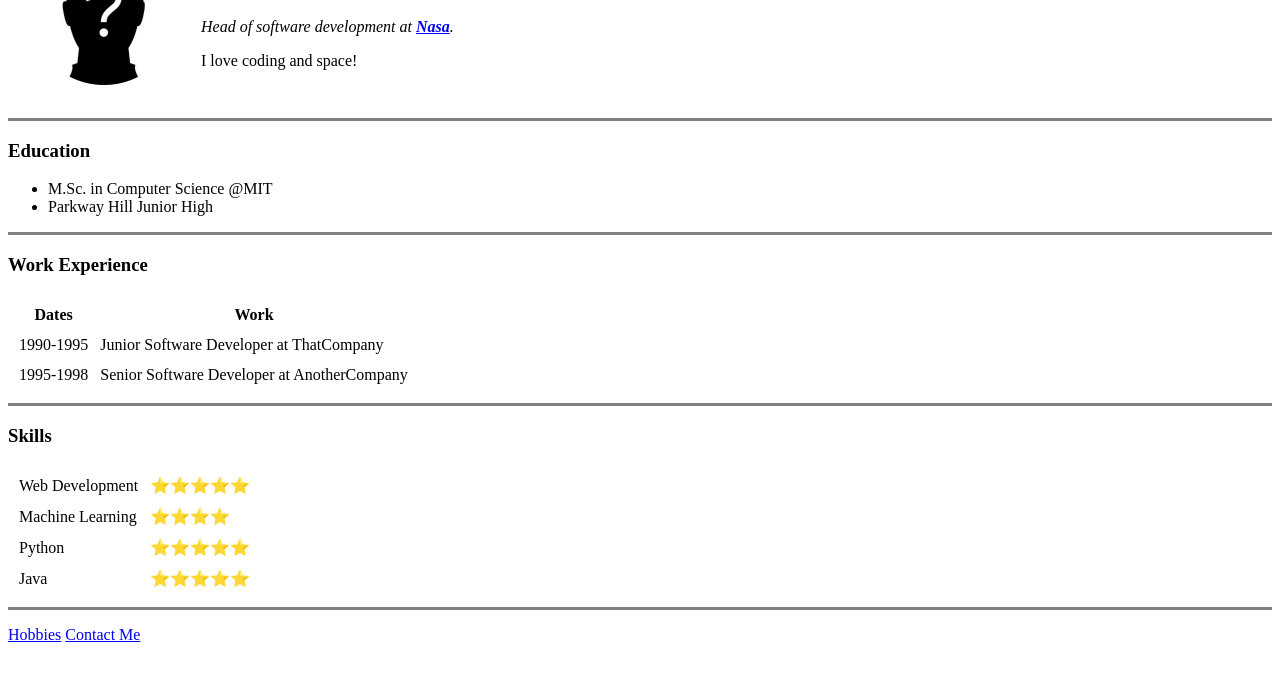
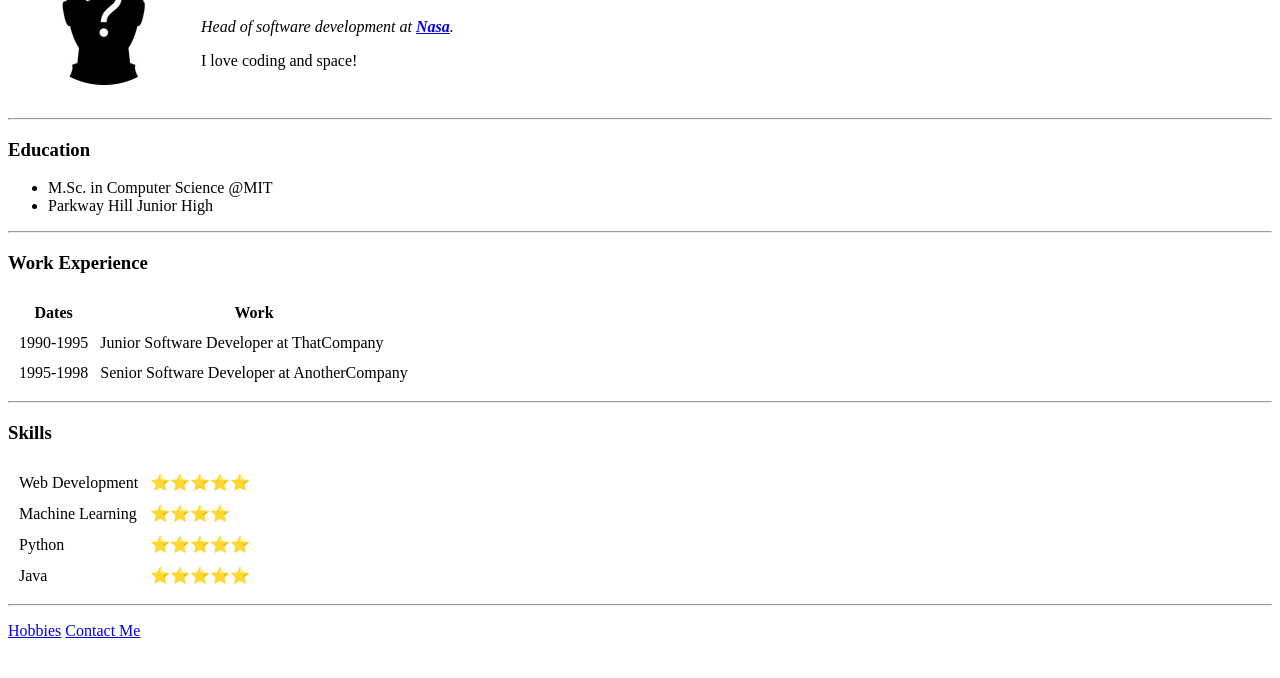
Before and after one commit to lofidream/cv, a plain HTML site: page index.html in a window 1280 px wide. Shown: the part 94-772 px from the top of the page. Drawn offline with Linux system fonts and the light colour scheme.

Commit message:
Add files via upload

```diff
--- a/index.html
+++ b/index.html
@@ -3,7 +3,9 @@
     <head>
         <meta charset="UTF-8">
         <title>John's Personal Site</title>
+        <link rel="stylesheet" href="css/styles.css">
     </head>
+
     <body>
         <table cellspacing="20">
             <tr>
@@ -13,13 +15,13 @@
                     <p>I love coding and space!</p></td>
             </tr>
         </table>
-        <hr size="3" noshade>
+        <hr>
         <h3>Education</h3>
         <ul>
             <li>M.Sc. in Computer Science @MIT</li>
             <li>Parkway Hill Junior High</li>
         </ul>
-        <hr size="3" noshade>
+        <hr>
         <h3>Work Experience</h3>
         <table cellspacing="10">
             <thead>
@@ -39,7 +41,7 @@
                 </tr>
             </tbody>
         </table>
-        <hr size="3" noshade>
+        <hr>
         <h3>Skills</h3>
         <table cellspacing="10">
             <tbody>
@@ -61,7 +63,7 @@
                 </tr>
             </tbody>
         </table>
-        <hr size="3" noshade>
+        <hr>
         <p><a href="hobbies.html">Hobbies</a> <a href="contact-me.html">Contact Me</a></p>
     </body>
 </html>
```
Also changed, not shown: contact-me.html (+1 -0 lines), hobbies.html (+1 -0 lines).
